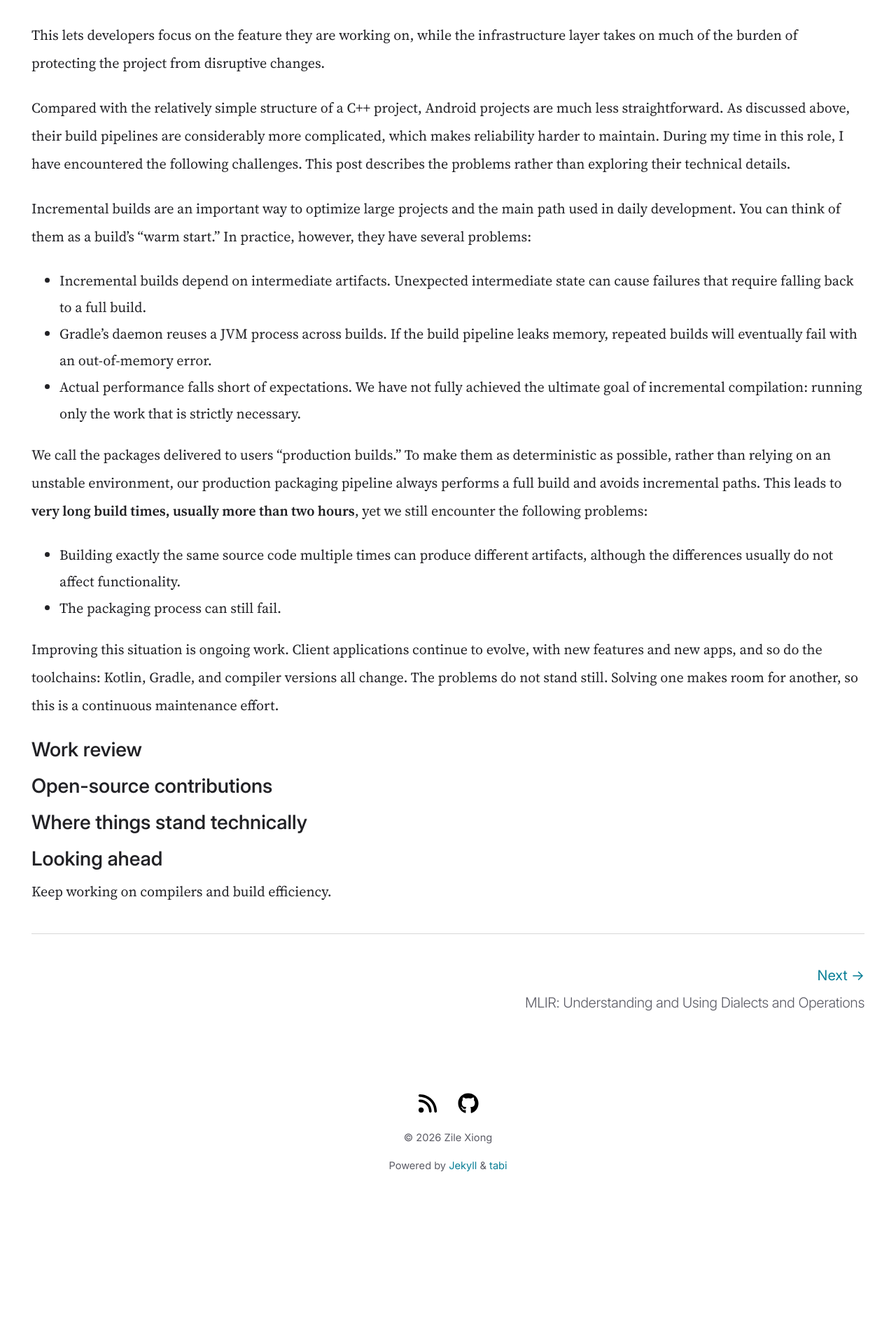
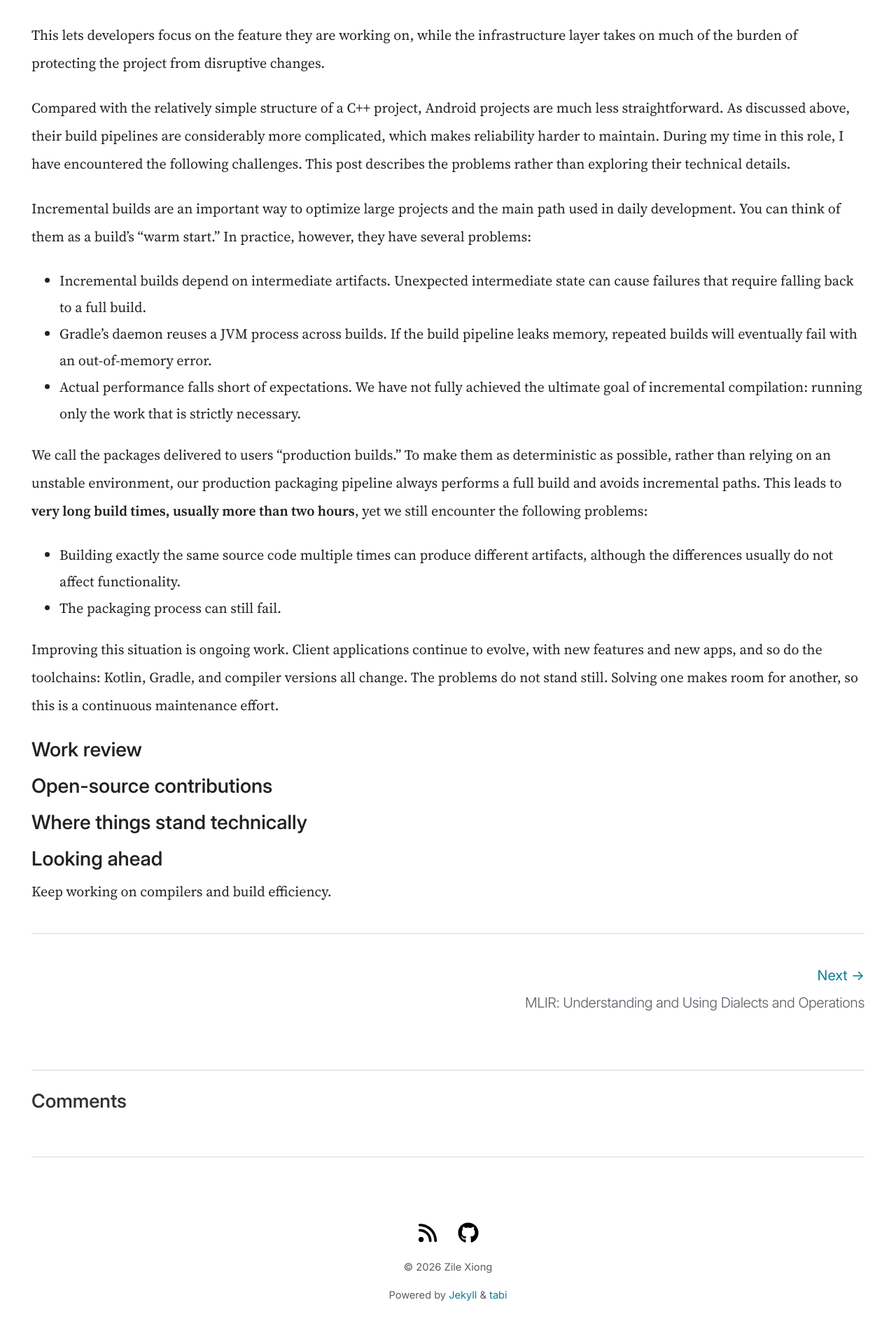
Before and after one commit to xiongzile/xiongzile.github.io, a Jekyll site: the page built from 2026-summary.md, in a window 1280 px wide. Shown: the part 3045-4943 px from the top of the page at 70% size. Built offline with Jekyll 4.4.1, drawn with Linux system fonts in a browser that asks for light colours; comment, search, counter and statistics services are not loaded; before the commit the page ends 4758 px from its top, so only the background shows below that.

Commit message:
Add comments below blog posts

```diff
--- /dev/null
+++ b/_includes/comments.html
@@ -0,0 +1,11 @@
+<section class="comments" aria-labelledby="comments-title">
+  <h2 class="comments-title" id="comments-title">Comments</h2>
+  <script
+    src="https://utteranc.es/client.js"
+    repo="xiongzile/xiongzile.github.io"
+    issue-term="pathname"
+    theme="preferred-color-scheme"
+    crossorigin="anonymous"
+    async>
+  </script>
+</section>
--- a/_layouts/default.html
+++ b/_layouts/default.html
@@ -17,6 +17,7 @@
   <link rel="stylesheet" href="{{ '/assets/maskray/main.css' | relative_url }}">
   <link rel="stylesheet" href="{{ '/assets/maskray/css/maskray.css' | relative_url }}">
   <link rel="stylesheet" href="{{ '/assets/rouge.css' | relative_url }}">
+  <link rel="stylesheet" href="{{ '/assets/comments.css' | relative_url }}">
   <noscript><link rel="stylesheet" href="{{ '/assets/maskray/no_js.css' | relative_url }}"></noscript>
   <script src="{{ '/assets/maskray/js/initializeTheme.min.js' | relative_url }}"></script>
   <script defer src="{{ '/assets/maskray/js/themeSwitcher.min.js' | relative_url }}"></script>
--- a/_layouts/post.html
+++ b/_layouts/post.html
@@ -26,5 +26,6 @@ layout: default
         </nav>
       {% endif %}
     {% endfor %}
+    {% include comments.html %}
   </article>
 </main>
--- /dev/null
+++ b/assets/comments.css
@@ -0,0 +1,11 @@
+.comments {
+  margin-block-start: 3rem;
+  padding-block-start: 1.25rem;
+  border-top: 1px solid var(--divider-color);
+}
+
+.comments-title {
+  margin: 0 0 1rem;
+  color: var(--text-color-high-contrast);
+  font-size: 1.35rem;
+}
```
